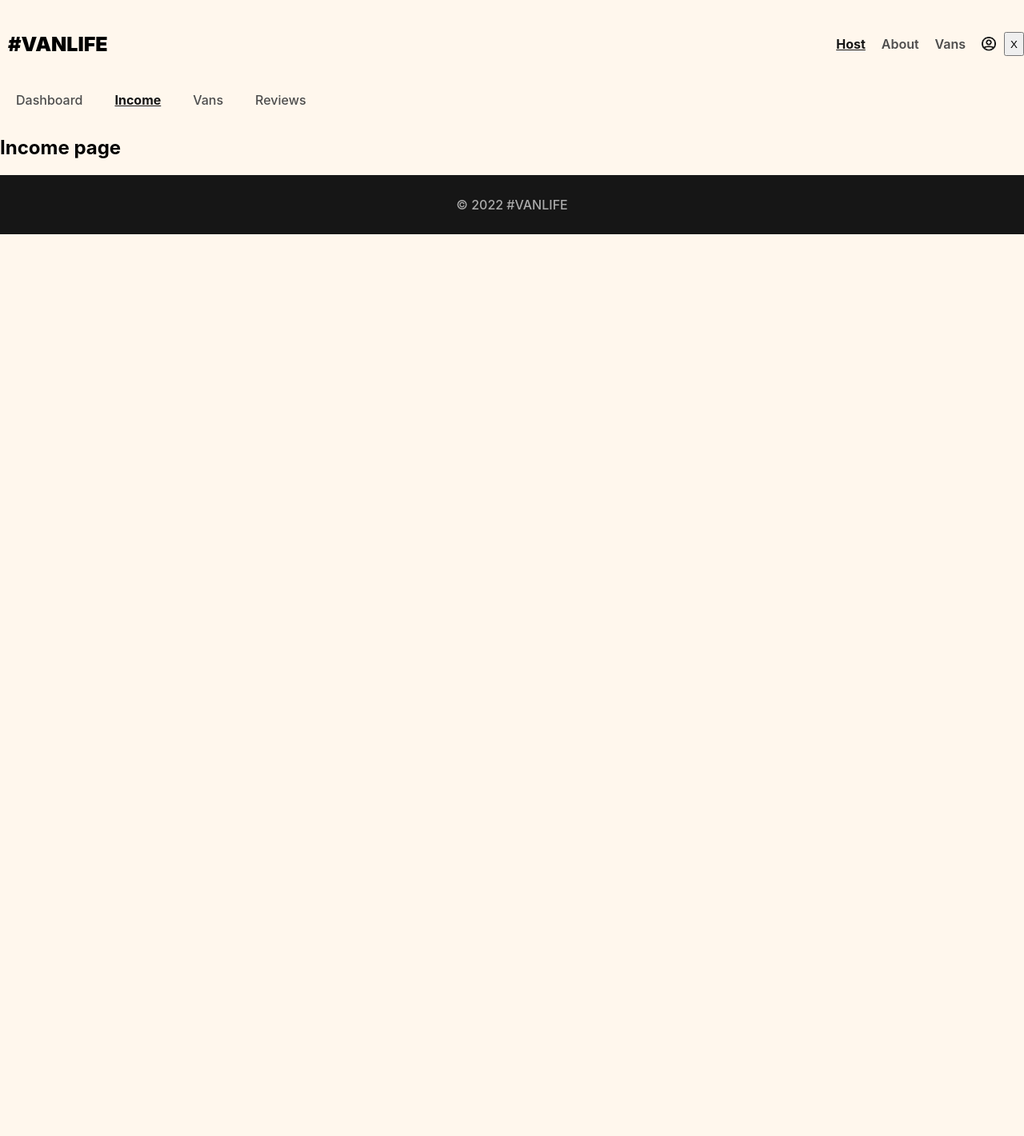
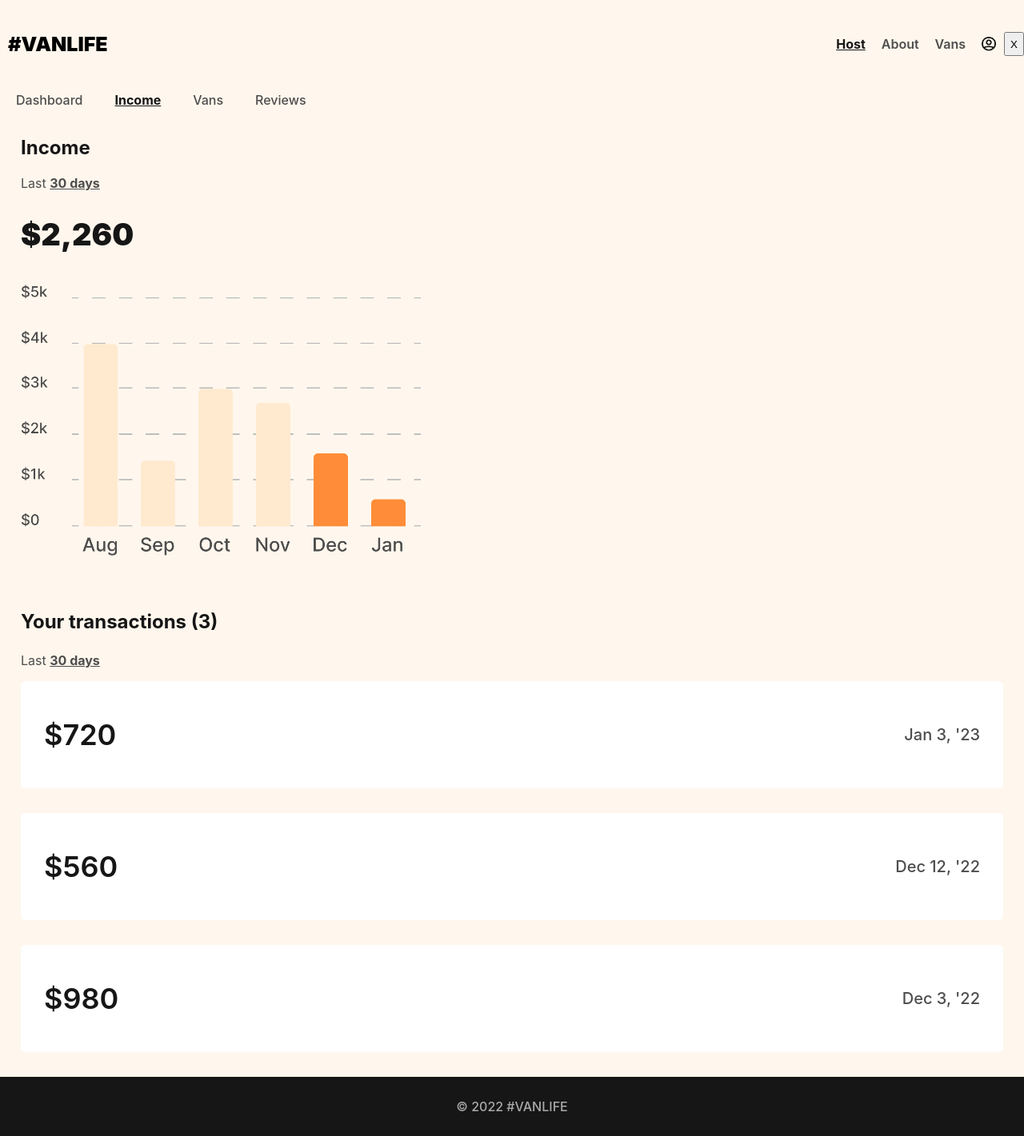
Before and after one commit to jmarcm/van-life, a React (Vite) app: page /host/income in a window 1280 px wide. Shown: the whole page at 80% size. Before the commit the page ends 800 px from the top, so only its background shows below. Built offline with nearby package versions, Linux system fonts and the light colour scheme; sample sign-in values are in the browser's storage; what miragejs would draw is missing.

Commit message:
Remove placeholders: Income

```diff
--- a/src/pages/Host/Income.jsx
+++ b/src/pages/Host/Income.jsx
@@ -1,5 +1,34 @@
 import React from "react";
+import incomeGraph from "../../assets/images/income-graph.png";
 
 export default function Income() {
-    return <h2>Income page</h2>;
+    const transactionsData = [
+        { amount: 720, date: "Jan 3, '23", id: "1" },
+        { amount: 560, date: "Dec 12, '22", id: "2" },
+        { amount: 980, date: "Dec 3, '22", id: "3" },
+    ];
+    return (
+        <section className="host-income">
+            <h1>Income</h1>
+            <p>
+                Last <span>30 days</span>
+            </p>
+            <h2>$2,260</h2>
+            <img className="graph" src={incomeGraph} alt="Income graph" />
+            <div className="info-header">
+                <h3>Your transactions (3)</h3>
+                <p>
+                    Last <span>30 days</span>
+                </p>
+            </div>
+            <div className="transactions">
+                {transactionsData.map((item) => (
+                    <div key={item.id} className="transaction">
+                        <h3>${item.amount}</h3>
+                        <p>{item.date}</p>
+                    </div>
+                ))}
+            </div>
+        </section>
+    );
 }
```
Also changed, not shown: src/assets/images/income-graph.png (added), src/assets/images/reviews-graph.png (added).
